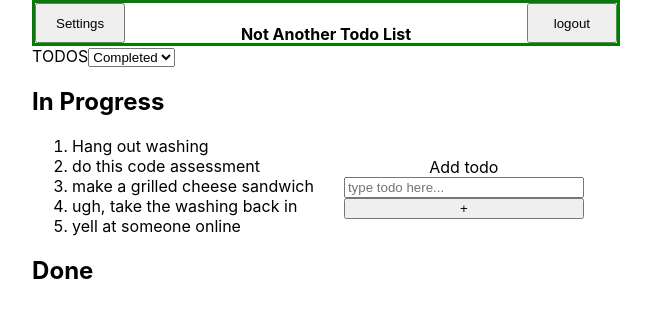
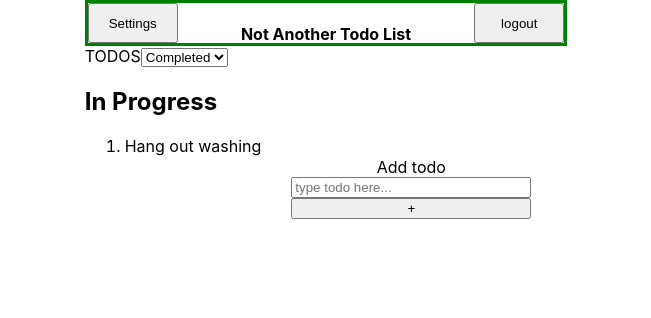
Before and after one commit to RitzGL/react-practice, a React (Create React App) app: page /dashboard in a window 1280 px wide. Shown: the top 318 px of the page, without its empty margins (317-968 px from the left). Built offline with nearby package versions, Linux system fonts and the light colour scheme.

Commit message:
Restructuring logic
Restructuring logic in order to use array of objects, as per the spec. Also learning to implement react-redux

```diff
--- a/package.json
+++ b/package.json
@@ -12,6 +12,7 @@
     "react-redux": "^7.2.4",
     "react-router-dom": "^5.2.0",
     "react-scripts": "4.0.3",
+    "uuid": "^8.3.2",
     "web-vitals": "^1.1.2"
   },
   "scripts": {
--- a/src/pages/dashboard/index.jsx
+++ b/src/pages/dashboard/index.jsx
@@ -1,74 +1,73 @@
 import React, { useState } from "react";
 import "./styles.css";
+import { v4 as uuidv4 } from 'uuid';
 // defining a component
 // components essentially being programmer-defined elements
 const Dashboard = (props) => {
   // hardcoded values into the toDos, strings being passed in to
   // useState() as array of strings
-  const [toDos, setToDos] = useState([
-    "Hang out washing",
-    "do this code assessment",
-    "make a grilled cheese sandwich",
-    "ugh, take the washing back in",
-    "yell at someone online",
+  const [list, setList] = useState([
+    {name: "Hang out washing",
+     completed: false,
+     created: new Date().getTime(),
+     id:uuidv4()
+    }
   ]);
   //   destructuring to access inputValue and setInputValue from useState
   const [inputValue, setInputValue] = useState("");
 
-  function removeToDo(todo) {
-    const updatedToDos = toDos.filter((element) => element !== todo);
-    console.log("individual todo being clicked", todo);
-    console.log("all the todos inside array:", updatedToDos);
-    setToDos(updatedToDos);
-    addCompleted(todo);
-  }
-  // function takes in new data and adds it to the existing array
-  function addToDo(addedToDo) {
-    // spread syntax to avoid overwriting the exising array
-    const newToDos = [...toDos, addedToDo];
-    // function received from destructuring on line 4
-    setToDos(newToDos);
-  }
 
-  // declaring new array of completedToDos, derived from copied values
-  const [completedToDos, setCompletedToDos] = useState([]);
-  function addCompleted(completeToDo) {
-    const doneToDos = [...completedToDos, completeToDo];
-    setCompletedToDos(doneToDos);
-    console.log(doneToDos);
-  }
 
-  // working with separate array, thus giving it its own remove helper function
-  function removeCompleted(complete) {
-    const updatedCompleted = completedToDos.filter((item) => item !== complete);
-    setCompletedToDos(updatedCompleted);
-  }
-  //   this function logs the inputValue (line 11) from the input element
+  //  * Create new item object, call addItem
+  // * Clear inputValue and input field after addition
   function handleButtonClick(e) {
     console.log("testing reading value: ", inputValue);
-    // calling the function to update the array
-    addToDo(inputValue);
+    // ! Creating new item
+    const newItem = {
+      name: inputValue,
+      completed: false,
+      created: new Date().getTime(),
+      id: uuidv4()
+    }
+    // console.log("newest added item: ", newItem)
+    // addItem(newItem);
+    // ! Setting the new list by spreading old one, plus new item
+    const newList = [...list, newItem];
+    setList(newList);
+
     // clearing the input value so as not to reuse past values
     setInputValue("");
     const input = document.querySelector("input");
     // clearing the input box
     input.value = "";
+    return newList;
   }
+
+  function updateItemStatus(item, e) {
+    console.log(item.id)
+    // TODO look inside current state list
+    // TODO compare item.id to listItems.id
+    // TODO update complete value of matching element to true
+    // * this list array will be available to me with updated values
+    //  * as long as no refreshing occurs
+    console.log(list)
+
+  }
+
+  // TODO read the select element's value, render based on
+  // TODO completed boolean value
   const [menuChoice, setMenuChoice] = useState("both");
   function handleMenuChange(e) {
     setMenuChoice(e.target.value);
     console.log(menuChoice)
   }
 
-  function logout(){
-    localStorage.removeItem("auth");
-  }
   return (
     <>
       <nav>
         <button>Settings</button>
         <h4>Not Another Todo List</h4>
-        <button onClick={() => logout()}>logout</button>
+        <button>logout</button>
       </nav>
       <main>
         <aside>
@@ -93,17 +92,9 @@ const Dashboard = (props) => {
                 appending the list tags onto each string
                 rendering the whole list unto a parent element (ordered list)
               */}
-            {toDos.map((todo) => (
-              <li key={todo} onClick={() => removeToDo(todo)}>
-                {todo}
-              </li>
-            ))}
-          </ol>
-          <h2>Done</h2>
-          <ol>
-            {completedToDos.map((complete) => (
-              <li key={complete} onClick={() => removeCompleted(complete)}>
-                {complete}
+            {list.map((item) => (
+              <li key={item.id} onClick={(e) => updateItemStatus(item, e)}>
+                {item.name}
               </li>
             ))}
           </ol>
```
Also changed, not shown: 1 other file (tests, documents, lock files or other folders).
